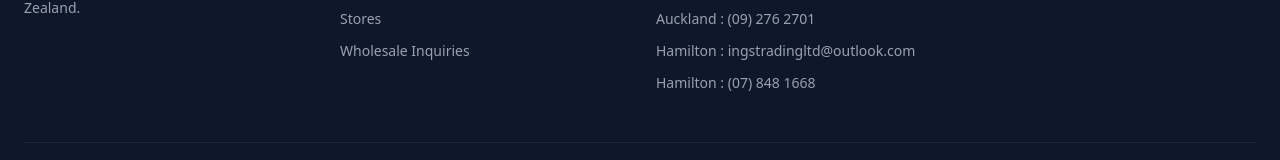
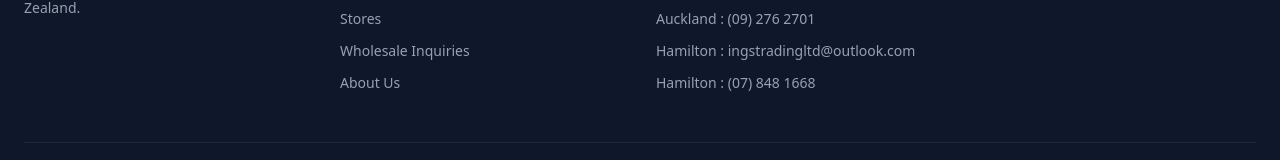
Before and after one commit to xipizy/ings-website, a React (Vite) app: page / in a window 1280 px wide. Shown: the part 2587-2747 px from the top of the page. Built offline with nearby package versions, Linux system fonts and the light colour scheme.

Commit message:
Added Another link to quick links in footer.

```diff
--- a/src/components/footer.jsx
+++ b/src/components/footer.jsx
@@ -30,6 +30,11 @@ export default function Footer() {
               <li>
                 <a href="/wholesale" className="text-gray-400 text-sm hover:text-white transition-colors">
                   Wholesale Inquiries
+                </a>
+              </li>
+              <li>
+                <a href="/aboutus" className="text-gray-400 text-sm hover:text-white transition-colors">
+                  About Us
                 </a>
               </li>
             </ul>
```
